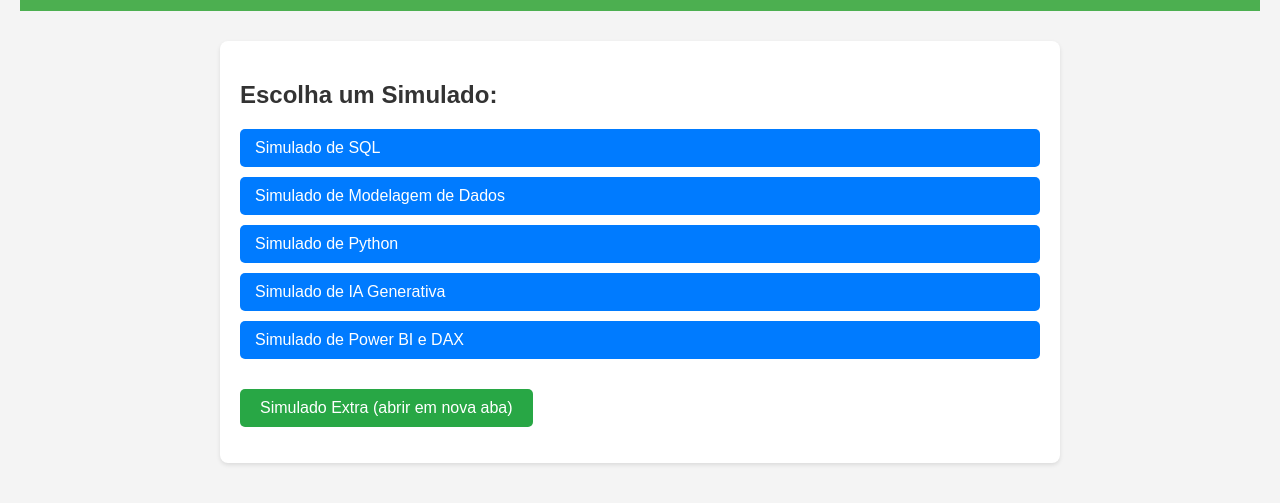
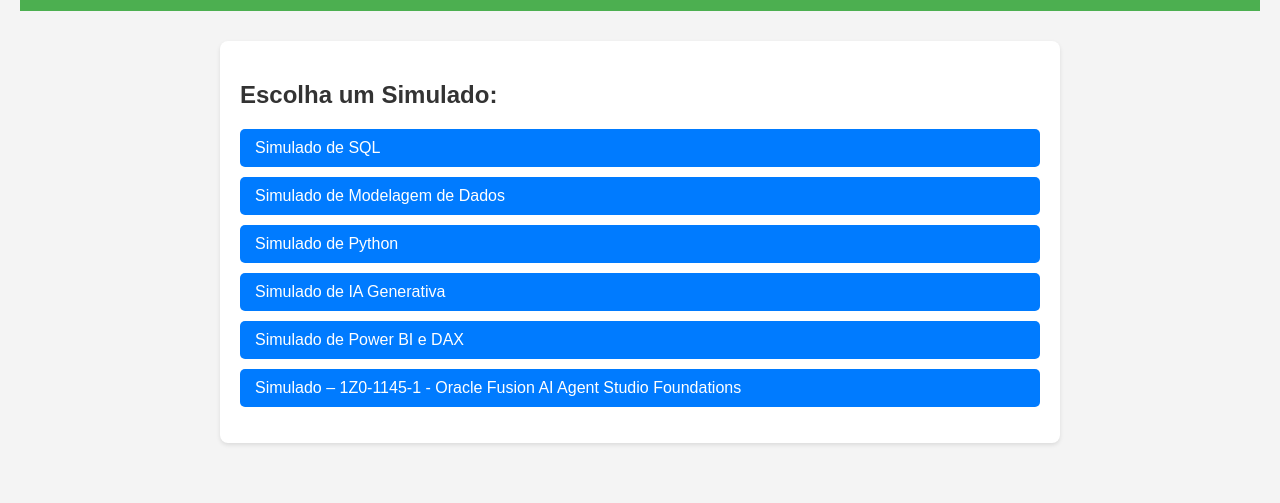
Before and after one commit to aasouzaconsult/simulados, a plain HTML site: page index.html in a window 1280 px wide. Shown: the part 109-612 px from the top of the page. Drawn offline with Linux system fonts and the light colour scheme.

Commit message:
index.html

```diff
--- a/index.html
+++ b/index.html
@@ -185,12 +185,7 @@
             <li><a href="#" data-simulado="python">Simulado de Python</a></li>
             <li><a href="#" data-simulado="generative-ai">Simulado de IA Generativa</a></li>
             <li><a href="#" data-simulado="powerbi-dax">Simulado de Power BI e DAX</a></li>
-            <li>
-              <button type="button" class="link-btn"
-                      onclick="window.open('https://seu-link.com/outro-simulado', '_blank', 'noopener')">
-                Simulado Extra (abrir em nova aba)
-              </button>
-            </li>
+            <li><a href="oracle_fusion_ai.html" data-simulado="powerbi-dax">Simulado – 1Z0-1145-1 - Oracle Fusion AI Agent Studio Foundations</a></li>
         </ul>
     </main>
 
```
